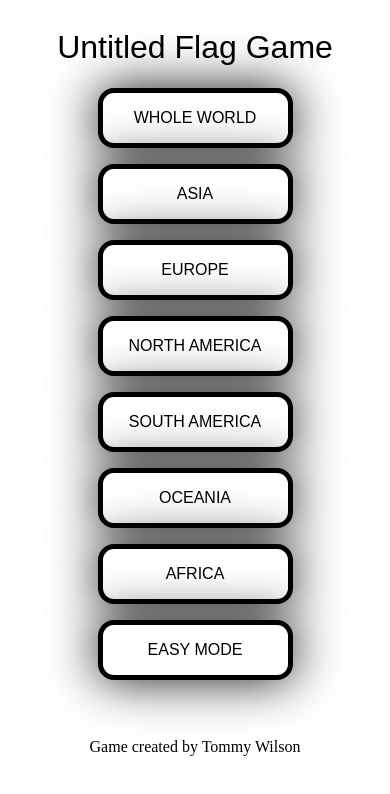
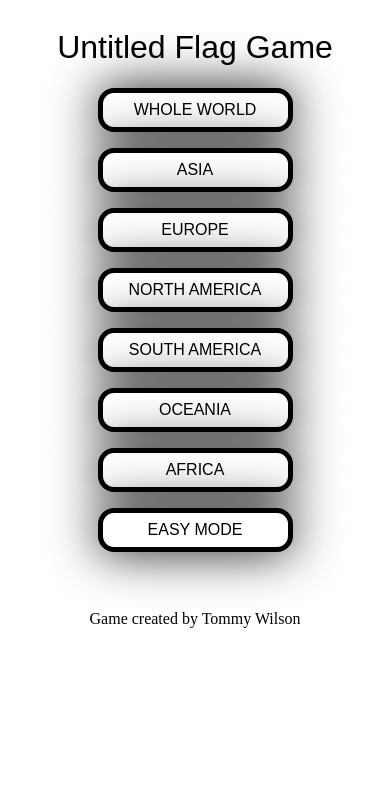
Before and after one commit to tslashw/Flag-Game, a SvelteKit app: page /game in a window 390 px wide. Shown: the top 794 px of the page. Built offline with nearby package versions, Linux system fonts and the light colour scheme; a web font is replaced by a local one.

Commit message:
Shrunk size of hearts and buttons for smaller phones

```diff
--- a/src/routes/game/+page.svelte
+++ b/src/routes/game/+page.svelte
@@ -240,7 +240,7 @@
 	}
 
 	.answer-button {
-		padding: 1rem;
+		padding: 0.5rem;
 		font-size: 1rem;
 		cursor: pointer;
 		background-color: #ffffff;
@@ -275,8 +275,8 @@
     }
 
     .life {
-		width: max(8vw, 15vw);
-		height: max(8vh, 15vh);
+		width: 10vw;
+		height: 10vh;
 		object-fit: contain;
     }
 
```
